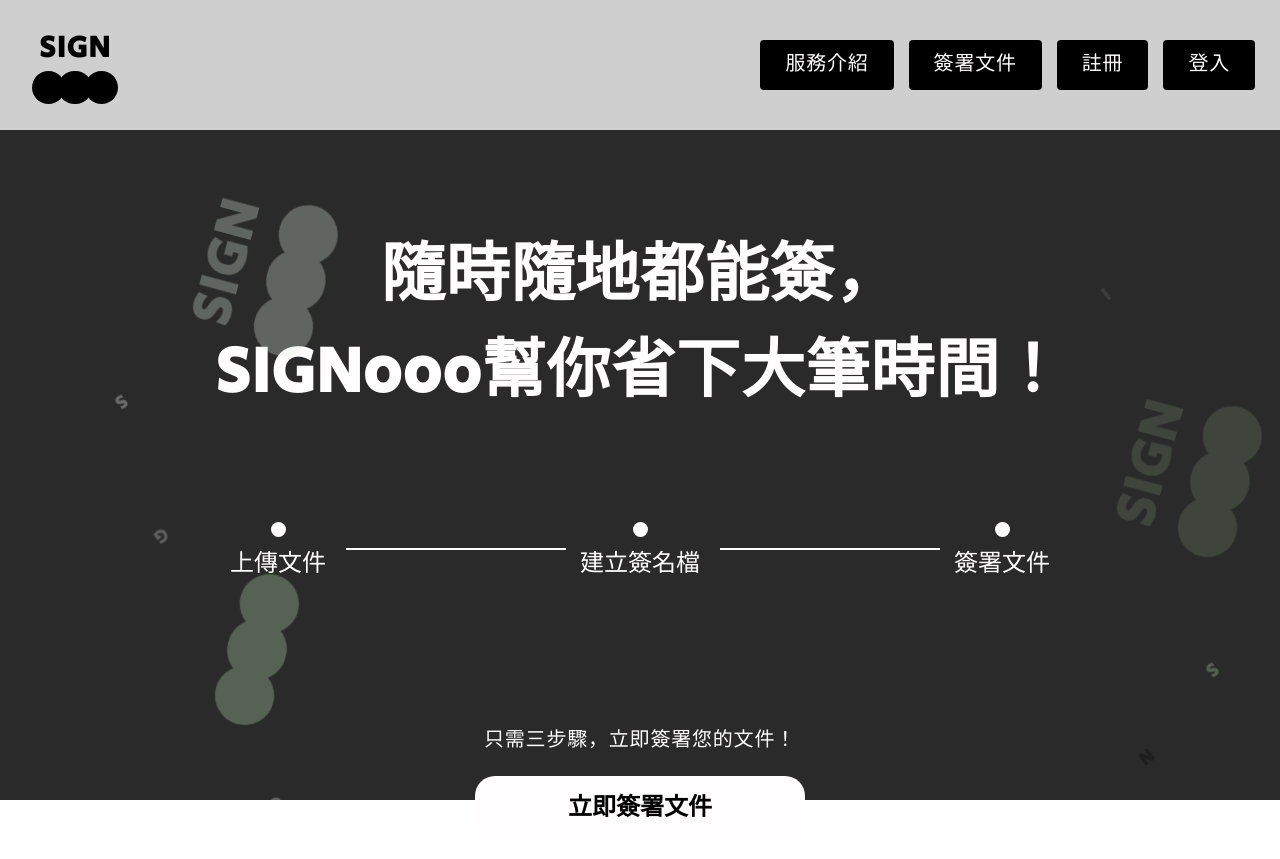
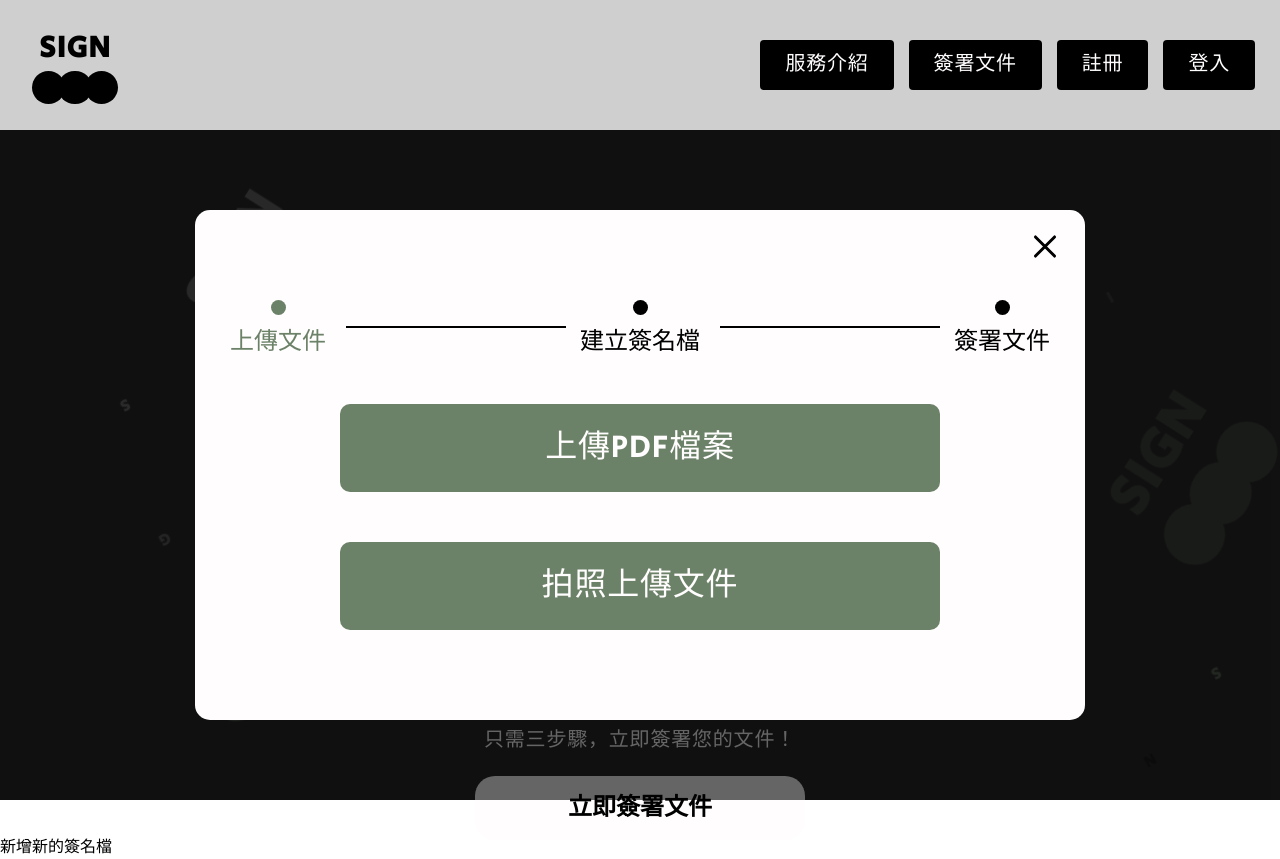
Before and after one commit to lashawty/f2e_2022_week2_sean, a plain HTML site: page index.html in a window 1280 px wide. Both pictures are taken after a click on the link "簽署文件". Drawn offline with nearby package versions, Linux system fonts and the light colour scheme.

Commit message:
1115 update

```diff
--- a/app-dist.js
+++ b/app-dist.js
@@ -1 +1 @@
-const bg=function(){gsap.to(".letter",{x:"100",y:"50",xPercent:"-50",yPercent:"20",rotate:"180deg",scale:".1",ease:"none",duration:10,repeat:-1,yoyo:!0}),gsap.to(".flow-logo",{position:"absolute",xPercent:"100",scale:"2",rotate:"360deg",ease:"none",duration:10,repeat:-1,yoyo:!0})};gsap.to(".letter",{x:"100",y:"50",xPercent:"-50",yPercent:"20",rotate:"180deg",scale:".1",ease:"none",duration:10,repeat:-1,yoyo:!0}),gsap.to(".flow-logo",{position:"absolute",xPercent:"100",scale:"2",rotate:"360deg",ease:"none",duration:10,repeat:-1,yoyo:!0});
+const bgFlow=function(){gsap.to(".letter",{x:"100",y:"50",xPercent:"-50",yPercent:"20",rotate:"180deg",scale:".1",ease:"none",duration:10,repeat:-1,yoyo:!0}),gsap.to(".flow-logo",{position:"absolute",xPercent:"100",scale:"2",rotate:"360deg",ease:"none",duration:10,repeat:-1,yoyo:!0})},signPaper=()=>{gsap.utils.toArray(".sign-btn").forEach((e=>{Observer.create({target:e,type:"pointer",onClick:()=>signPaper.open()})}));Observer.create({target:".exit",type:"pointer",onClick:()=>signPaper.close()});gsap.utils.toArray(".upload-btn").forEach((e=>{Observer.create({target:e,type:"pointer",onClick:()=>signPaper.secondStep()})}))};signPaper.open=()=>{$(".upload").addClass("active"),gsap.to(".upload",{opacity:1,duration:.5})},signPaper.close=()=>{gsap.to(".upload",{opacity:0,duration:.5}),setTimeout((()=>{$(".upload").removeClass("active")}),500)},signPaper.secondStep=()=>{gsap.to(".top-btn",{text:"繪製新的簽名檔",duration:.5}),gsap.to(".bottom-btn",{text:"上傳現有簽名檔",duration:.5}),$(".upload .process").addClass("second-step")},gsap.to(".letter",{x:"100",y:"50",xPercent:"-50",yPercent:"20",rotate:"180deg",scale:".1",ease:"none",duration:10,repeat:-1,yoyo:!0}),gsap.to(".flow-logo",{position:"absolute",xPercent:"100",scale:"2",rotate:"360deg",ease:"none",duration:10,repeat:-1,yoyo:!0}),signPaper();
--- a/app.js
+++ b/app.js
@@ -1,6 +1,6 @@
 
 //流動背景動畫
-const bg = function () {
+const bgFlow = function () {
   gsap.to(".letter", {
     x: '100',
     y:'50',
@@ -26,4 +26,69 @@ const bg = function () {
   });
 }
 
-bg()
+//簽名區塊開啟
+const signPaper = () => {
+
+  //開啟
+  const $signBtn = gsap.utils.toArray(".sign-btn").forEach((element) => {
+    Observer.create({
+      target:  element,
+      type: "pointer",
+      onClick: () => signPaper.open()
+    });
+  })
+
+  //關閉
+  Observer.create({
+    target: '.exit',
+    type: "pointer",
+    onClick: () => signPaper.close()
+  });
+
+  //第二步驟
+  const $uploadBtn = gsap.utils.toArray(".upload-btn").forEach
+  ((element) => {
+    Observer.create({
+      target: element,
+      type: "pointer",
+      onClick: () => signPaper.secondStep()
+    });
+  })
+
+
+}
+
+signPaper.open = () => {
+  $('.upload').addClass('active')
+  gsap.to(".upload", {
+    opacity: 1,
+    duration: .5,
+    });
+}
+
+signPaper.close = () => {
+  gsap.to(".upload", {
+    opacity: 0,
+    duration: .5,
+    });
+  setTimeout(() => {
+    $('.upload').removeClass('active')
+  }, 500);
+
+}
+
+signPaper.secondStep = () => {
+  gsap.to('.top-btn',{
+    text: '繪製新的簽名檔',
+    duration: .5,
+  })
+  gsap.to('.bottom-btn',{
+    text: '上傳現有簽名檔',
+    duration: .5,
+  })
+  $('.upload .process').addClass('second-step')
+}
+
+
+bgFlow()
+signPaper()
--- a/index.html
+++ b/index.html
@@ -17,7 +17,7 @@
       <div class="logo"><span>SIGN</span><span></span></div>
       <ul class="nav-right fz-20">
         <li><a href="javascript:;">服務介紹</a></li>
-        <li> <a href="javascript:;">簽署文件</a></li>
+        <li> <a class="sign-btn" href="javascript:;">簽署文件</a></li>
         <li> <a href="javascript:;">註冊</a></li>
         <li> <a href="javascript:;">登入</a></li>
       </ul>
@@ -34,7 +34,7 @@
         </ul>
         <div class="sign-now">
           <p class="fz-20">只需三步驟，立即簽署您的文件！</p>
-          <div class="button fz-24">立即簽署文件</div>
+          <div class="sign-btn button fz-24">立即簽署文件</div>
         </div>
         <div class="flow-bg">
           <div class="logo green3 flow-logo"><span>SIGN</span><span></span></div>
@@ -50,6 +50,22 @@
           <p class="letter fz-64">N</p>
         </div>
       </div>
+      <div class="upload">
+        <div class="block">
+          <div class="exit"></div>
+          <ul class="process fz-24">
+            <li>上傳文件</li>
+            <li>建立簽名檔</li>
+            <li>簽署文件</li>
+          </ul>
+          <div class="upload-btn top-btn fz-32">上傳PDF檔案</div>
+          <div class="upload-btn bottom-btn fz-32">拍照上傳文件</div>
+        </div>
+      </div>
+      <div class="new-sign">
+        <p>新增新的簽名檔</p>
+        <div class="block"></div>
+      </div>
     </main>
   </body>
 </html>
--- a/reset.sass
+++ b/reset.sass
@@ -75,6 +75,10 @@ body
 
 .fz-20
   font-size: 20px
+  line-height: 1.5
+  letter-spacing: 0.8px
+.fz-32
+  font-size: 32px
   line-height: 1.5
   letter-spacing: 0.8px
 .fz-24
--- a/style.sass
+++ b/style.sass
@@ -132,3 +132,68 @@ main
       top: 78%
       left: 83%
       color: $black
+.upload
+  display: none
+  opacity: 0
+  position: absolute
+  top: 0
+  left: 0
+  width: 100%
+  height: 100%
+  background: rgba($black, .6)
+  &.active
+    display: block
+  .block
+    padding: 90px 20px
+    +posCenter
+    background: $white
+    border-radius: 15px
+    max-width: 890px
+    width: 100%
+  .process
+    margin: 0
+    color: $black
+    >li
+      &:first-child
+        color: $green2
+        &::before
+          background: $green2
+      &::before, &::after
+        background: $black
+    &.second-step
+      >li
+        &:first-child
+          &::after
+            background: $green2
+        &:nth-child(2)
+          color: $green2
+          &::before
+            background: $green2
+.upload-btn
+  margin: 50px auto 0 auto
+  padding: 20px 65px
+  color: $white
+  background: $green2
+  border-radius: 10px
+  max-width: 600px
+  text-align: center
+  cursor: pointer
+.exit
+  position: absolute
+  top: 20px
+  right: 40px
+  width: 30px
+  height: 30px
+  cursor: pointer
+  &::before, &::after
+    content: ''
+    +posCenter
+    width: 100%
+    height: 3px
+    background: $black
+    border-radius: 10px
+    transform-origin: center
+  &::before
+    transform: rotate(45deg)
+  &::after
+    transform: rotate(-45deg)
```
Also changed, not shown: style.css, 2 other files.
